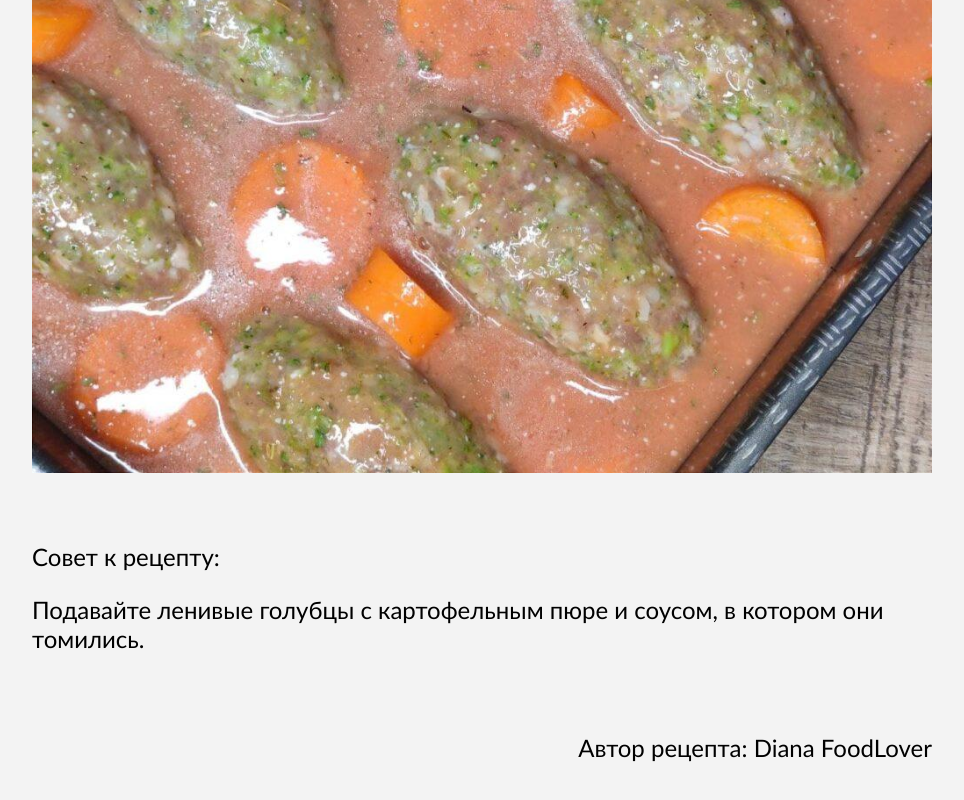
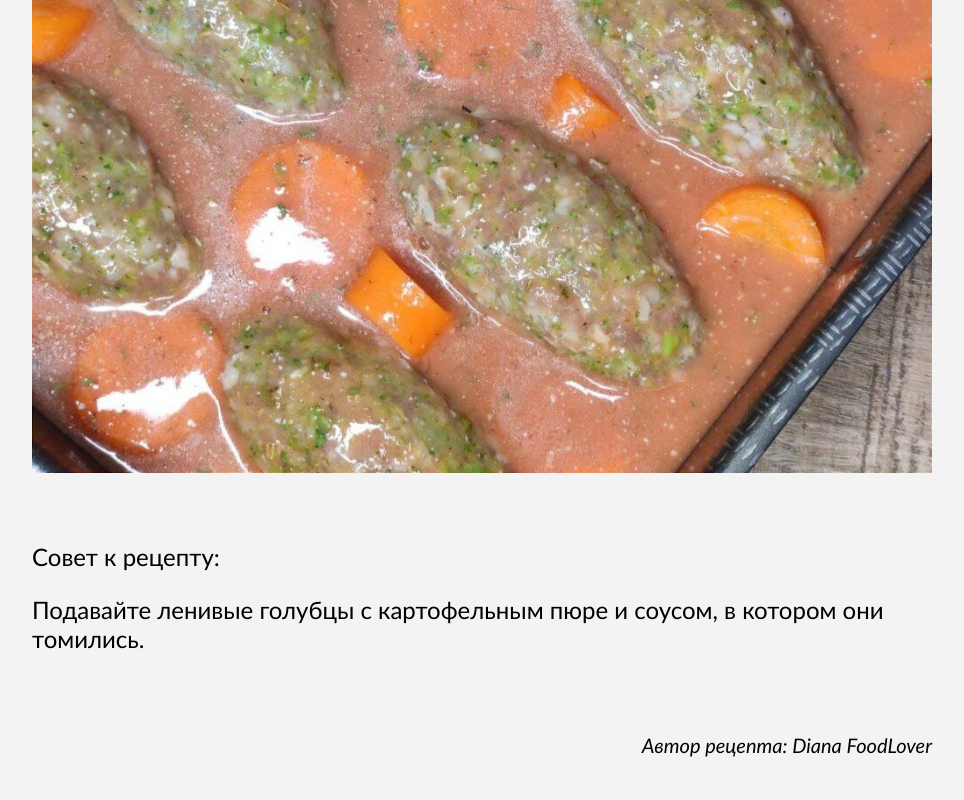
Before and after one commit to klyakijibido/43-3-lazy-cabbage-rolls-recipe, a plain HTML site: page index.html in a window 1280 px wide. Shown: the part 7414-8214 px from the top of the page, without its empty margins (158-1122 px from the left). Drawn offline with Linux system fonts and the light colour scheme.

Commit message:
title and author

```diff
--- a/css/stylesheet.css
+++ b/css/stylesheet.css
@@ -26,6 +26,12 @@
   text-align: center;
 }
 
+.comment {
+  text-align: right;
+  font-size: smaller;
+  font-style: italic;
+}
+
 .image {
   width: 100%;
 }
@@ -43,7 +49,6 @@
 }
 
 @media (max-width: 480px) {
-
   .wrapper {
     padding: 5px;
   }
@@ -52,15 +57,3 @@
     color: blue;
   }
 }
-
-.list-item-info,
-.block,
-.list-item,
-.wrapper,
-.text,
-.image,
-.image-left,
-.title-large,
-.title-medium {
-  /*border: 1px solid #8aba56;*/
-}
--- a/index.html
+++ b/index.html
@@ -67,7 +67,7 @@
   <p class="buffer-bottom-large">Подавайте ленивые голубцы с картофельным пюре и соусом, в котором они томились.</p>
 
 
-  <p align="right">Автор рецепта: Diana FoodLover</p>
+  <p class="comment">Автор рецепта: Diana FoodLover</p>
 </div>
 
 </body>
```
